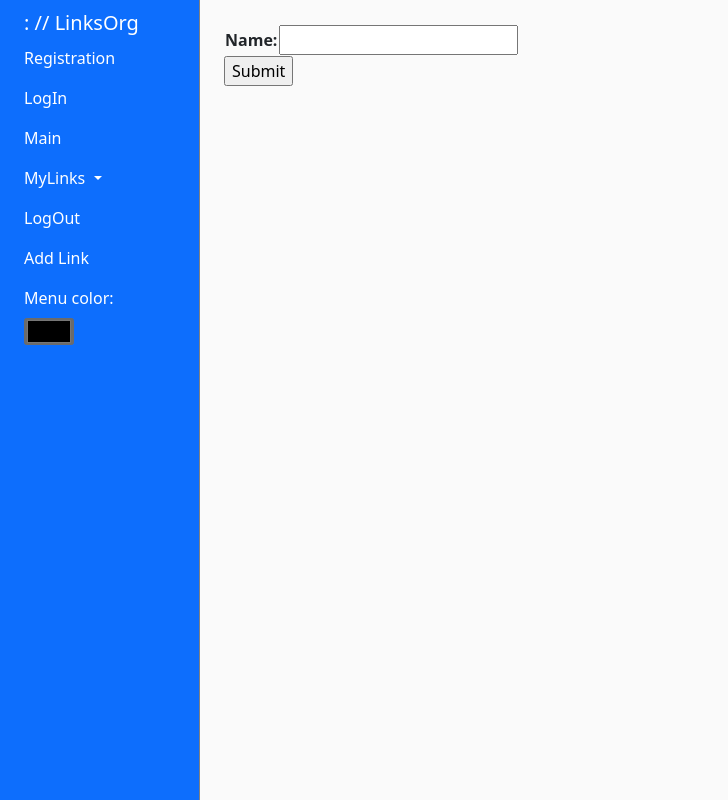
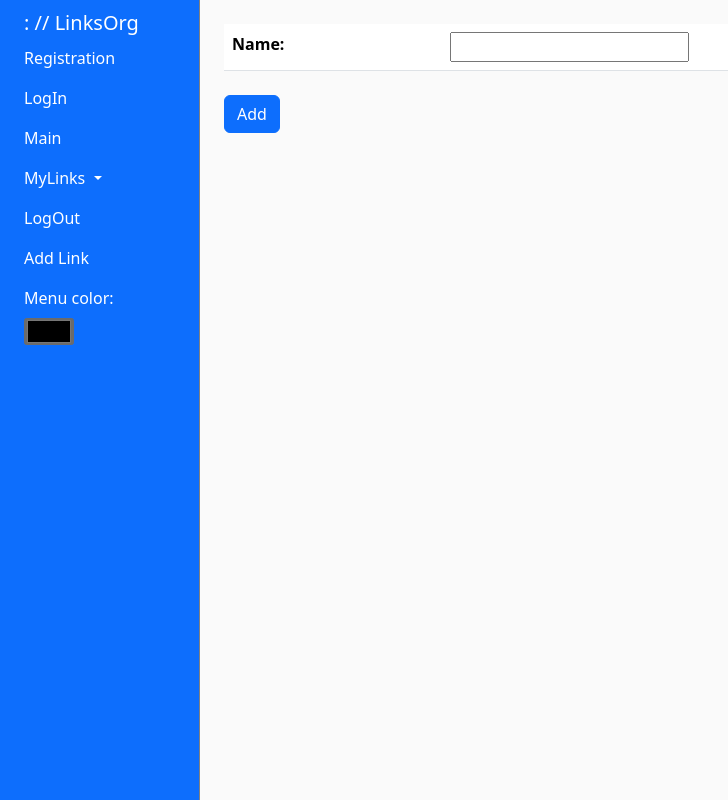
Before and after one commit to AnastasiiaBelianskaia/links_org, a Django app: page /linksorg/category/create/ in a window 1280 px wide. Shown: the whole page, without its empty margins (0-728 px from the left). Run offline with Django 4.2, Linux system fonts and the light colour scheme; the visitor is signed in with stand-in values (Sample User, id 1); some libraries are stand-ins or nearby versions.

Commit message:
Forms style

```diff
--- a/static/css/style.css
+++ b/static/css/style.css
@@ -68,3 +68,7 @@ ul {
     transform: translate(0, 0);
   }
 }
+
+.padding-24 {
+    padding: 24px;
+}
--- a/templates/linksorg/category_form.html
+++ b/templates/linksorg/category_form.html
@@ -2,9 +2,9 @@
 {% block content %}
     <form action="" method="post">
     {% csrf_token %}
-        <table>
+        <table class="table">
             {{ form.as_table }}
         </table>
-        <input type="submit" value="Submit" />
+        <input type="submit"  class="btn btn-primary mb-3 mt-2" value="Add" />
    </form>
 {% endblock %}
--- a/templates/linksorg/link_form.html
+++ b/templates/linksorg/link_form.html
@@ -1,13 +1,13 @@
 {% block content %}
-    <form class="form js-link-form" action="{% url 'linksorg:add_link' %}" method="post">
+    <form class="padding-24 js-link-form" action="{% url 'linksorg:add_link' %}" method="post">
         {% csrf_token %}
         {% for fm in form %}
-            <table>
+            <table class="table">
                 {{ fm.label }}
                 {{ fm }}
                 {{ fm.help_text }}
             </table>
         {% endfor%}
-        <input type="submit" value="Add">
+        <input type="submit" class="btn btn-primary mb-3 mt-2" value="Add">
     </form>
 {% endblock %}
--- a/templates/registration/login.html
+++ b/templates/registration/login.html
@@ -19,13 +19,13 @@
 
         {% csrf_token %}
         {% for fm in form %}
-            <table>
+            <table class="table">
                 {{ fm.label }}
                 {{ fm }}
             </table>
         {% endfor %}
 
-        <input type="submit" name="submit" value="Login" class="">
+        <input type="submit" class="btn btn-primary mb-3 mt-2" name="submit" value="Login">
         <input type="hidden" name="next" value="{{ next }}">
     </form>
         <a href="{% url 'password_reset' %}" class="">Lost password?</a>
--- a/templates/registration/registration.html
+++ b/templates/registration/registration.html
@@ -9,11 +9,11 @@
     <form action="" method="post">
         {% csrf_token %}
         {% for fm in form %}
-            <table>
+            <table class="table">
                 {{fm.label}}
                 {{fm}}
             </table>
         {% endfor %}
-        <input type="submit" name="submit" value="Submit">
+        <input type="submit" class="btn btn-primary mb-3 mt-2" name="submit" value="Submit">
     </form>
 {% endblock %}
```
